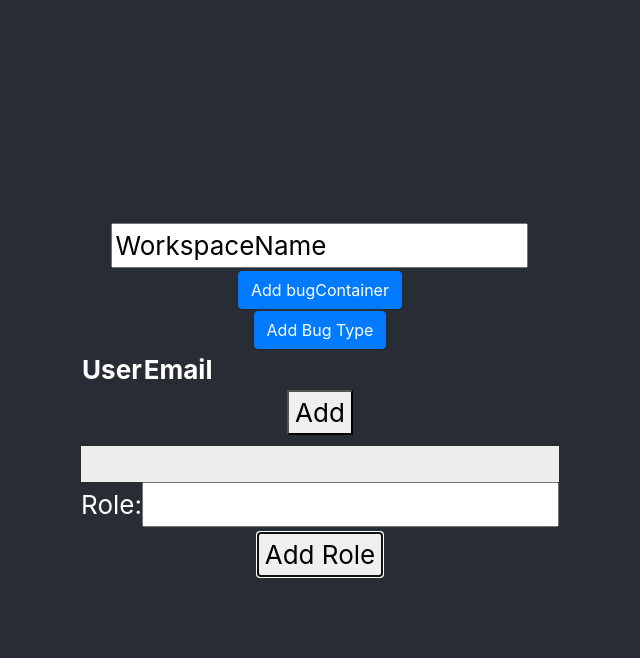
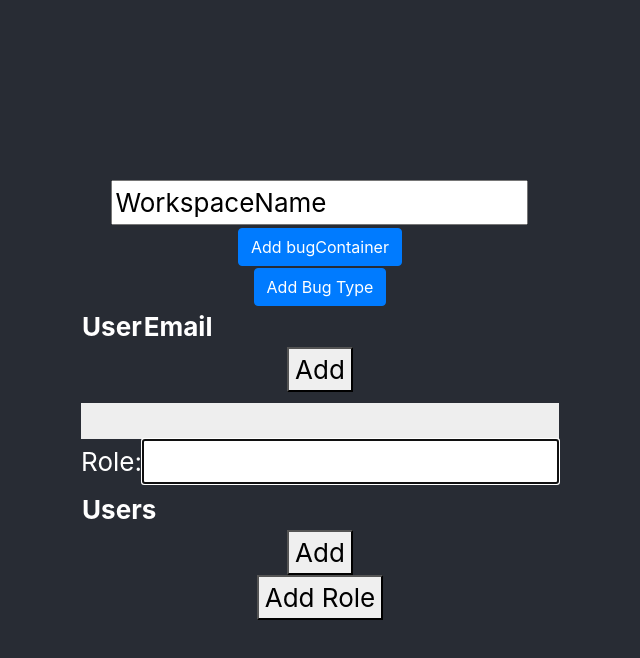
Before and after one commit to BrandonSpitler/BugTracker, a React (Create React App) app: page / in a window 1280 px wide. Both pictures are taken after a click on the button "Add Role". Shown: the top 658 px of the page, without its empty margins (320-960 px from the left). Built offline with nearby package versions, Linux system fonts and the light colour scheme.

Commit message:
added ability to add users to role

```diff
--- a/src/ConfigureNewBug/roles/RoleCnfg.js
+++ b/src/ConfigureNewBug/roles/RoleCnfg.js
@@ -1,10 +1,56 @@
 import React from 'react'
+import TableUX from '../../UI/table-UX-Dsgn/TableUX'
+import { defaultContainer } from '../../UI/table-wrapper/defaultProps'
 
 const RoleCnfg = (props) => {
+    let columns = [
+        {
+            columnName: 'Users',
+            field: 'UsersRole',
+            TableCellType: (props) => {
+                return (
+                    <td>
+                        <input autoFocus onChange={(event) => props.onChange(props.fieldName, event.target.value)}></input>
+                    </td>
+                )
+            }
+        }
+    ]
+
+    const ChangeRolesUsers = (index, value) => {
+        const data = props.data.UsersRoles.slice();
+        data[index] = value
+        props.ChangesUsersRoles(props.index, data);
+    }
+
+    const deleteUsersRole = (index) => {
+        const data = props.data.UsersRoles.slice();
+        data[index] = {
+            UsersRole: '',
+            delete: true
+        }
+        props.ChangesUsersRoles(props.index, data);
+    }
+
+    const addUserToRole = () => {
+        const data = props.data.UsersRoles.slice();
+        data.push({
+            UsersRole: ''
+        })
+        props.ChangesUsersRoles(props.index, data)
+    }
+
     return (
         <div>
             <label>Role:</label>
-            <input onChange={(event) => props.onRoleChange(props.index, event.target.value)} value={props.value.Role}></input>
+            <input autoFocus onChange={(event) => props.onRoleChange(props.index, event.target.value)} value={props.data.Role}></input>
+            <TableUX Component={{ ...defaultContainer }}
+                columns={columns.slice()}
+                tableData={props.data.UsersRoles.slice()}
+                addRow={addUserToRole}
+                onRowChange={ChangeRolesUsers}
+                deleteRow={deleteUsersRole}>
+            </TableUX>
         </div>
     )
 }
--- a/src/ConfigureNewBug/roles/RolesCnfg.js
+++ b/src/ConfigureNewBug/roles/RolesCnfg.js
@@ -6,25 +6,6 @@ class RolesCnfg extends Component {
     state = {
         Roles: []
     }
-
-    columns = [
-        {
-
-            columnName: 'Role',
-            field: 'Role',
-            TableCellType: (props) => {
-                // useEffect(()=> {
-
-                // })
-                return (
-
-                    <td>
-                        <input autoFocus onChange={(event) => props.onChange(props.fieldName, event.target.value)}></input>
-                    </td>
-                )
-            }
-        }
-    ]
 
     deleteRow = (index) => {
         const Roles = this.state.Roles.slice();
@@ -41,6 +22,7 @@ class RolesCnfg extends Component {
         const Roles = this.state.Roles.slice();
         Roles.push({
             Role: '',
+            UsersRoles: []
         })
         this.setState({
             Roles: Roles
@@ -56,6 +38,14 @@ class RolesCnfg extends Component {
         })
     }
 
+    ChangesUsersRoles = (index, value) => {
+        const Roles = this.state.Roles.slice();
+        Roles[index].UsersRoles = value
+        this.setState({
+            Roles: Roles
+        })
+    }
+
     render() {
         return (
             <div>
@@ -63,7 +53,8 @@ class RolesCnfg extends Component {
                     AccordionPanels={this.state.Roles}
                     AccordionHeaderField='Role'
                     AccordionPanelType={RoleCnfg}
-                    onRoleChange={this.onRoleChange}>
+                    onRoleChange={this.onRoleChange}
+                    ChangesUsersRoles={this.ChangesUsersRoles}>
                 </Accordion>
                 <button onClick={this.addRole}>
                     Add Role
--- a/src/UI/accordion/Accordion.js
+++ b/src/UI/accordion/Accordion.js
@@ -52,7 +52,7 @@ class Accordion extends Component {
                         </button>
                         {value.open ?
                             <div className="panel">
-                                <this.props.AccordionPanelType {...this.props} index={value.index} value={this.props.AccordionPanels[value.index]} ></this.props.AccordionPanelType>
+                                <this.props.AccordionPanelType {...this.props} index={value.index} data={this.props.AccordionPanels[value.index]} ></this.props.AccordionPanelType>
                             </div>
                             :
                             null
```
Also changed, not shown: src/ConfigureNewBug/roles/RoleToUsersCnfg.js (added).
